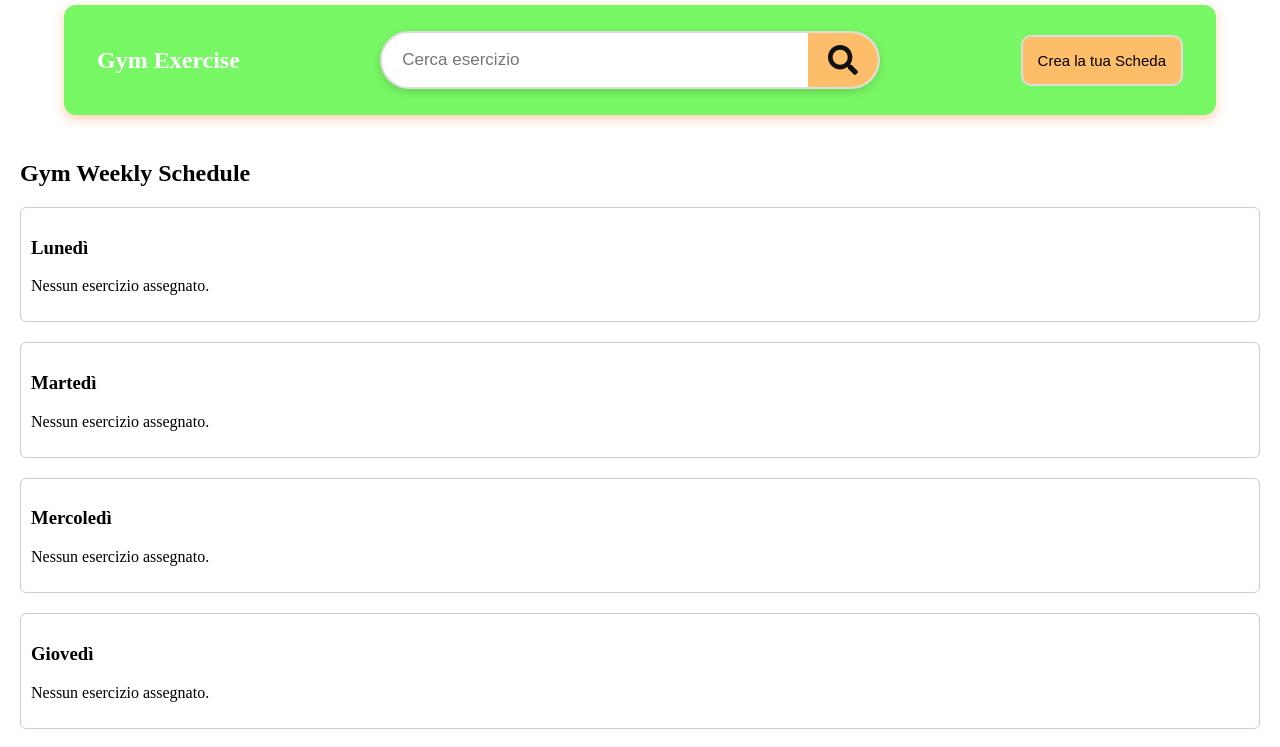
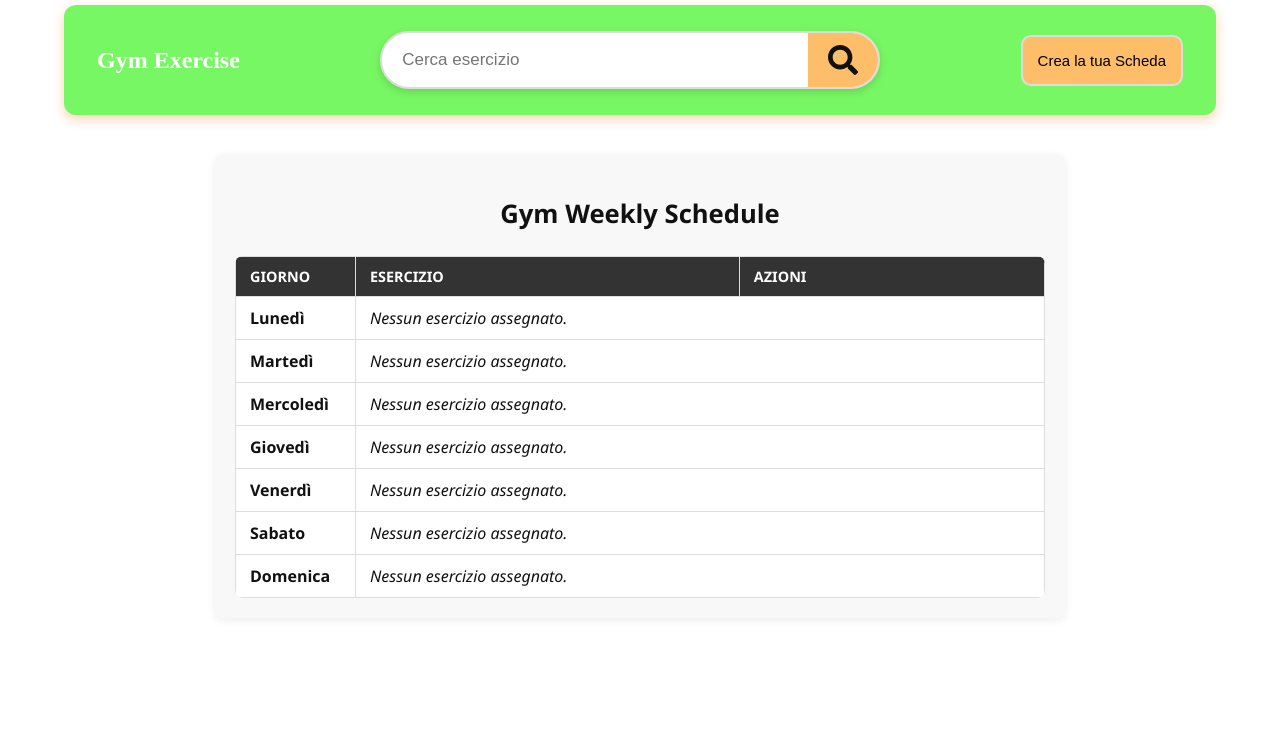
Before and after one commit to Sebastiano-Pizzata/gym-exercise-manager, a React (Vite) app in the folder front-end-exercise-manager/: page /exercise/gym-card in a window 1280 px wide. Shown: the top 747 px of the page. Built offline with nearby package versions, Linux system fonts and the light colour scheme; a web font is replaced by a local one.

Commit message:
ADD: schedule table changes

```diff
--- a/front-end-exercise-manager/src/components/GymCardTable.jsx
+++ b/front-end-exercise-manager/src/components/GymCardTable.jsx
@@ -1,55 +1,64 @@
 import { useGlobalContext } from "../context/GlobalContext"
+import "../style/GymCardTable.css"
 
 export default function GymCardTable() {
-    const {
-        schedule,
-        daysOfWeek,
-        removeExerciseFromSchedule
-    } = useGlobalContext();
+    const { schedule, daysOfWeek, removeExerciseFromSchedule } = useGlobalContext();
 
     return (
-        <div style={{ padding: "20px" }}>
+        <div className="gym-table-container">
             <h2>Gym Weekly Schedule</h2>
 
-            {daysOfWeek.map(day => (
-                <div
-                    key={day}
-                    style={{
-                        marginBottom: "20px",
-                        border: '1px solid #ccc',
-                        padding: '10px',
-                        borderRadius: '6px'
-                    }}
-                >
-                    <h3>{day}</h3>
+            <table className="gym-table">
+                <thead>
+                    <tr>
+                        <th>Giorno</th>
+                        <th>Esercizio</th>
+                        <th>Azioni</th>
+                    </tr>
+                </thead>
 
-                    {(schedule[day] && schedule[day].length > 0) ? (
-                        <ul>
-                            {schedule[day].map((exercise, index) => (
-                                <li key={index}>
-                                    {exercise}
+                <tbody>
+                    {daysOfWeek.map(day => {
+                        const exercises = schedule[day] || [];
+
+                        if (exercises.length === 0) {
+                            return (
+                                <tr key={day}>
+                                    <td className="day-column">{day}</td>
+                                    <td className="no-exercise" colSpan="2">
+                                        Nessun esercizio assegnato.
+                                    </td>
+                                </tr>
+                            );
+                        }
+
+                        return exercises.map((exercise, index) => (
+                            <tr key={`${day}-${index}`}>
+                                {/* Solo la prima riga del giorno mostra il nome del giorno */}
+                                {index === 0 && (
+                                    <td className="day-column" rowSpan={exercises.length}>
+                                        {day}
+                                    </td>
+                                )}
+
+                                <td className="exercise-name">
+                                    {typeof exercise === "string"
+                                        ? exercise
+                                        : exercise?.name || "Esercizio senza nome"}
+                                </td>
+                                <td className="button-cell">
                                     <button
                                         onClick={() => removeExerciseFromSchedule(day, index)}
-                                        style={{
-                                            marginLeft: '10px',
-                                            backgroundColor: 'red',
-                                            color: 'black',
-                                            border: 'none',
-                                            padding: '4px 8px',
-                                            borderRadius: '4px',
-                                            cursor: 'pointer'
-                                        }}
+                                        className="remove-btn"
                                     >
                                         Rimuovi
                                     </button>
-                                </li>
-                            ))}
-                        </ul>
-                    ) : (
-                        <p>Nessun esercizio assegnato.</p>
-                    )}
-                </div>
-            ))}
+                                </td>
+                            </tr>
+                        ));
+                    })}
+                </tbody>
+            </table>
         </div>
     );
 }
--- a/front-end-exercise-manager/src/components/Header.jsx
+++ b/front-end-exercise-manager/src/components/Header.jsx
@@ -2,8 +2,11 @@ import "../style/header.css";
 import Search from "./Search";
 import { Link } from "react-router-dom";
 import ExerciseList from "./ExerciseList";
+import { useGlobalContext } from "../context/GlobalContext";
 
 function Header() {
+    const { schedule } = useGlobalContext();
+    const totalExercises = Object.values(schedule).reduce((total, exercises) => total + exercises.length, 0);
     return (
         <header>
             <div className="header-container">
@@ -19,7 +22,9 @@ function Header() {
 
                 <div className="gym-card-btn">
                     <Link to={'/exercise/gym-card'}>
-                        <button className="gym-btn">Crea la tua Scheda</button>
+                        <button className="gym-btn">
+                            {totalExercises > 0 ? "Modifica la tua Scheda" : "Crea la tua Scheda"}
+                        </button>
                     </Link>
                 </div>
             </div>
--- /dev/null
+++ b/front-end-exercise-manager/src/style/GymCardTable.css
@@ -0,0 +1,81 @@
+.gym-table-container {
+    padding: 20px;
+    font-family: "Segoe UI", Roboto, sans-serif;
+    background-color: #f8f8f8;
+    border-radius: 8px;
+    max-width: 850px;
+    margin: 40px auto;
+    box-shadow: 0 2px 8px rgba(0, 0, 0, 0.08);
+}
+
+.gym-table-container h2 {
+    text-align: center;
+    color: #111;
+    margin-bottom: 25px;
+    font-size: 1.6rem;
+}
+
+.gym-table {
+    width: 100%;
+    border-collapse: collapse;
+    background-color: #fff;
+    border-radius: 8px;
+    overflow: hidden;
+}
+
+.gym-table th,
+.gym-table td {
+    border: 1px solid #ddd;
+    padding: 10px 14px;
+    text-align: left;
+    vertical-align: middle;
+    color: #111;
+}
+
+.gym-table th {
+    background-color: #333;
+    color: #fff;
+    text-transform: uppercase;
+    font-size: 0.9rem;
+}
+
+.day-column {
+    font-weight: bold;
+    width: 120px;
+    color: #111;
+}
+
+.exercise-name {
+    color: #111;
+    font-weight: 500;
+}
+
+.no-exercise {
+    color: #777;
+    font-style: italic;
+    text-align: center;
+}
+
+.remove-btn {
+    background-color: #ff4d4d;
+    color: white;
+    border: none;
+    padding: 6px 10px;
+    border-radius: 4px;
+    cursor: pointer;
+    font-size: 0.85rem;
+    transition: background 0.2s ease;
+}
+
+.remove-btn:hover {
+    background-color: #e60000;
+}
+
+@media (max-width: 600px) {
+
+    .gym-table th,
+    .gym-table td {
+        font-size: 0.85rem;
+        padding: 8px 10px;
+    }
+}
```
